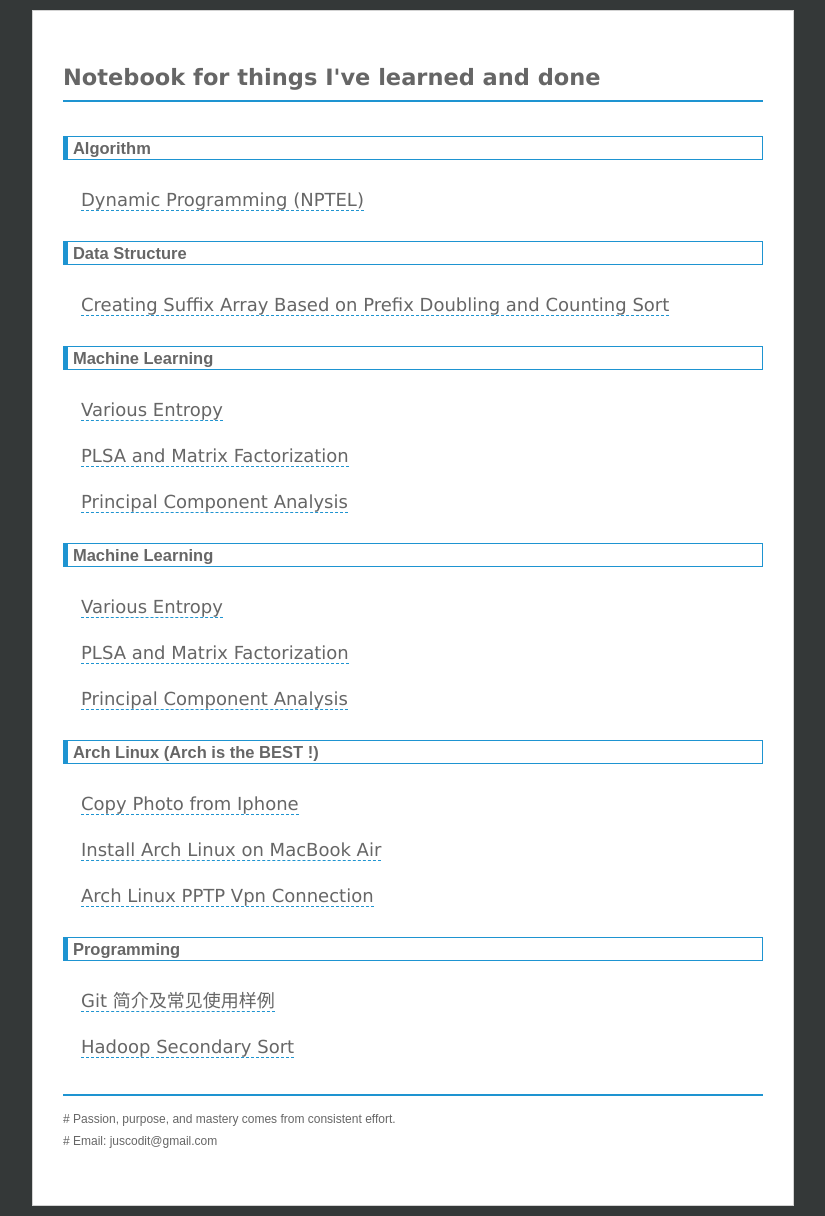
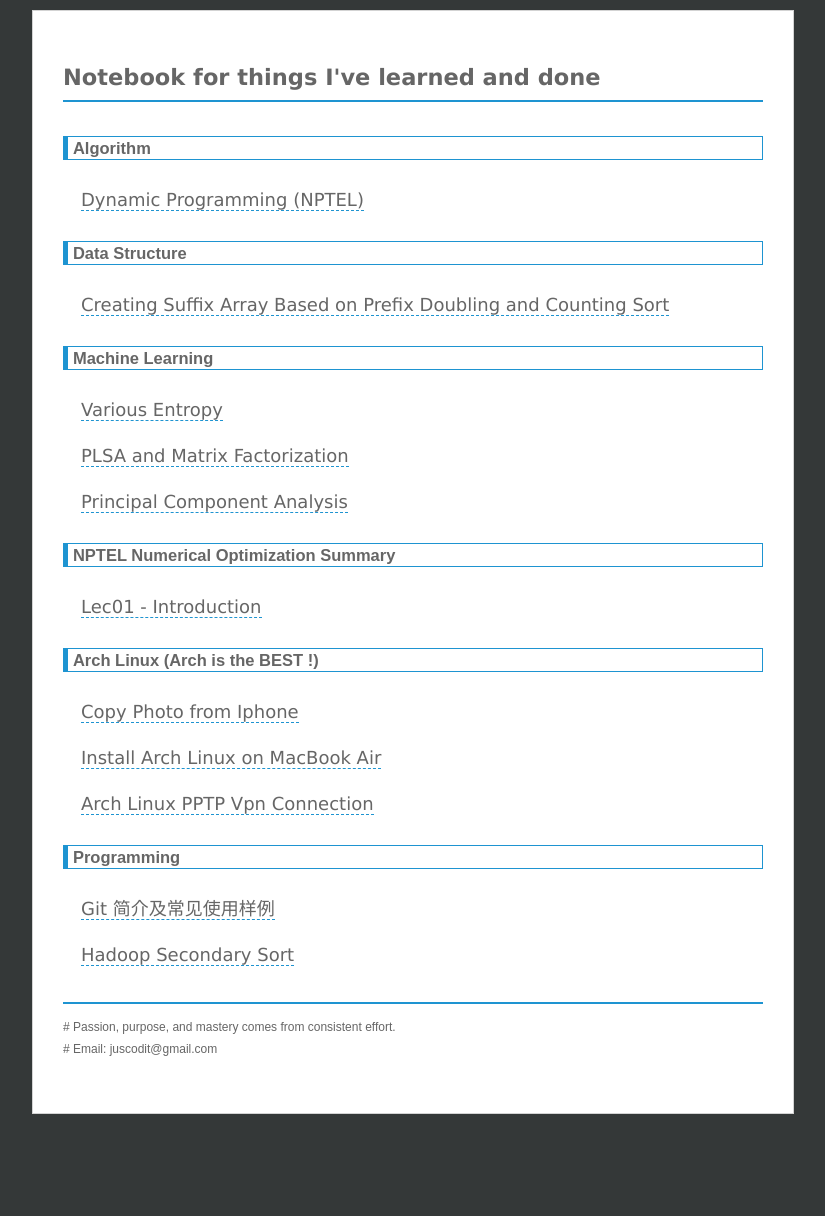
Before and after one commit to chenrushan/chenrushan.github.io, a Jekyll site: the page built from index.html, in a window 1280 px wide. Shown: the whole page, without its empty margins (227-1052 px from the left). Built offline with Jekyll 4.4.1, drawn with Linux system fonts in a browser that asks for light colours; Markdown is read by kramdown in place of the engine named in the settings; after the commit the page ends 1124 px from its top, so only the background shows below that.

Commit message:
[index.html]: add a section for NPTEL numerical optimization

```diff
--- a/_posts/2014-03-20-NP-lec01-introduction.markdown
+++ b/_posts/2014-03-20-NP-lec01-introduction.markdown
@@ -1,7 +1,7 @@
 ---
 layout: post
 title: Lec01 - Introduction
-categories: numop
+categories: nnumop
 tags: NPTEL, numerical optimization
 ---
 
--- a/index.html
+++ b/index.html
@@ -39,9 +39,9 @@ title: Notebook
       </ul>
     </li>
 
-    <li><span class="catname">Machine Learning</span>
+    <li><span class="catname">NPTEL Numerical Optimization Summary</span>
       <ul class="posts">
-        {% for post in site.categories.ml %}
+        {% for post in site.categories.nnumop %}
           <li><a href="{{ post.url }}">{{ post.title }}</a></li>
         {% endfor %}
       </ul>
```
